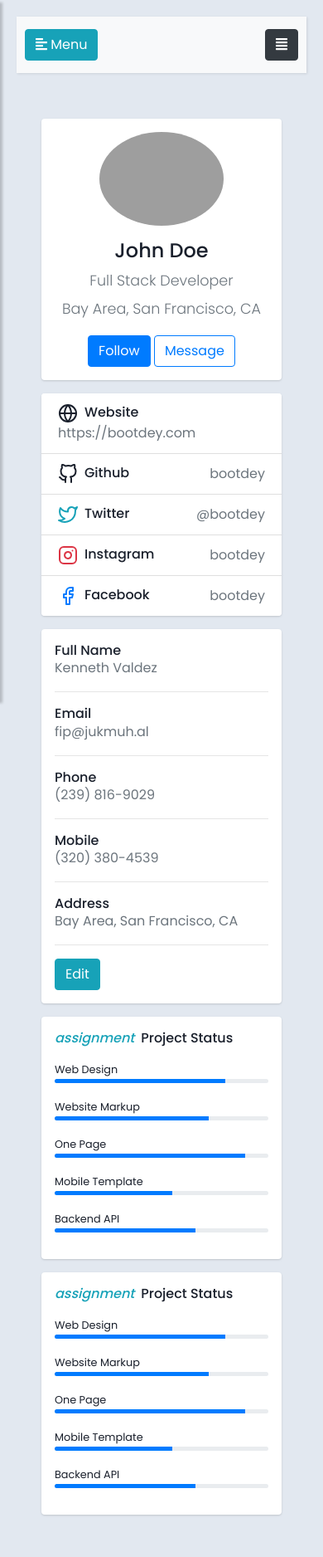
After one commit to abhirajdas06/assets, a Django app: page /profile/ in a window 390 px wide. The commit adds this page. Shown: the whole page at 83% size. Run offline with Django 4.2, Linux system fonts and the light colour scheme; tables that the repository leaves empty hold one stand-in row (values such as "Sample post"); some libraries are stand-ins or nearby versions; grey boxes are pictures that could not be loaded.

Commit message:
urls update

```diff
--- /dev/null
+++ b/dashboard/templates/home/profile.html
@@ -0,0 +1,167 @@
+{% extends 'sidebar.html' %} {% load static %}
+{% block body %}
+<div class="container">
+    <div class="main-body">
+
+          <div class="row gutters-sm">
+            <div class="col-md-4 mb-3">
+              <div class="card">
+                <div class="card-body">
+                  <div class="d-flex flex-column align-items-center text-center">
+                    <img src="https://bootdey.com/img/Content/avatar/avatar7.png" alt="Admin" class="rounded-circle" width="150">
+                    <div class="mt-3">
+                      <h4>John Doe</h4>
+                      <p class="text-secondary mb-1">Full Stack Developer</p>
+                      <p class="text-muted font-size-sm">Bay Area, San Francisco, CA</p>
+                      <button class="btn btn-primary">Follow</button>
+                      <button class="btn btn-outline-primary">Message</button>
+                    </div>
+                  </div>
+                </div>
+              </div>
+              <div class="card mt-3">
+                <ul class="list-group list-group-flush">
+                  <li class="list-group-item d-flex justify-content-between align-items-center flex-wrap">
+                    <h6 class="mb-0"><svg xmlns="http://www.w3.org/2000/svg" width="24" height="24" viewBox="0 0 24 24" fill="none" stroke="currentColor" stroke-width="2" stroke-linecap="round" stroke-linejoin="round" class="feather feather-globe mr-2 icon-inline"><circle cx="12" cy="12" r="10"></circle><line x1="2" y1="12" x2="22" y2="12"></line><path d="M12 2a15.3 15.3 0 0 1 4 10 15.3 15.3 0 0 1-4 10 15.3 15.3 0 0 1-4-10 15.3 15.3 0 0 1 4-10z"></path></svg>Website</h6>
+                    <span class="text-secondary">https://bootdey.com</span>
+                  </li>
+                  <li class="list-group-item d-flex justify-content-between align-items-center flex-wrap">
+                    <h6 class="mb-0"><svg xmlns="http://www.w3.org/2000/svg" width="24" height="24" viewBox="0 0 24 24" fill="none" stroke="currentColor" stroke-width="2" stroke-linecap="round" stroke-linejoin="round" class="feather feather-github mr-2 icon-inline"><path d="M9 19c-5 1.5-5-2.5-7-3m14 6v-3.87a3.37 3.37 0 0 0-.94-2.61c3.14-.35 6.44-1.54 6.44-7A5.44 5.44 0 0 0 20 4.77 5.07 5.07 0 0 0 19.91 1S18.73.65 16 2.48a13.38 13.38 0 0 0-7 0C6.27.65 5.09 1 5.09 1A5.07 5.07 0 0 0 5 4.77a5.44 5.44 0 0 0-1.5 3.78c0 5.42 3.3 6.61 6.44 7A3.37 3.37 0 0 0 9 18.13V22"></path></svg>Github</h6>
+                    <span class="text-secondary">bootdey</span>
+                  </li>
+                  <li class="list-group-item d-flex justify-content-between align-items-center flex-wrap">
+                    <h6 class="mb-0"><svg xmlns="http://www.w3.org/2000/svg" width="24" height="24" viewBox="0 0 24 24" fill="none" stroke="currentColor" stroke-width="2" stroke-linecap="round" stroke-linejoin="round" class="feather feather-twitter mr-2 icon-inline text-info"><path d="M23 3a10.9 10.9 0 0 1-3.14 1.53 4.48 4.48 0 0 0-7.86 3v1A10.66 10.66 0 0 1 3 4s-4 9 5 13a11.64 11.64 0 0 1-7 2c9 5 20 0 20-11.5a4.5 4.5 0 0 0-.08-.83A7.72 7.72 0 0 0 23 3z"></path></svg>Twitter</h6>
+                    <span class="text-secondary">@bootdey</span>
+                  </li>
+                  <li class="list-group-item d-flex justify-content-between align-items-center flex-wrap">
+                    <h6 class="mb-0"><svg xmlns="http://www.w3.org/2000/svg" width="24" height="24" viewBox="0 0 24 24" fill="none" stroke="currentColor" stroke-width="2" stroke-linecap="round" stroke-linejoin="round" class="feather feather-instagram mr-2 icon-inline text-danger"><rect x="2" y="2" width="20" height="20" rx="5" ry="5"></rect><path d="M16 11.37A4 4 0 1 1 12.63 8 4 4 0 0 1 16 11.37z"></path><line x1="17.5" y1="6.5" x2="17.51" y2="6.5"></line></svg>Instagram</h6>
+                    <span class="text-secondary">bootdey</span>
+                  </li>
+                  <li class="list-group-item d-flex justify-content-between align-items-center flex-wrap">
+                    <h6 class="mb-0"><svg xmlns="http://www.w3.org/2000/svg" width="24" height="24" viewBox="0 0 24 24" fill="none" stroke="currentColor" stroke-width="2" stroke-linecap="round" stroke-linejoin="round" class="feather feather-facebook mr-2 icon-inline text-primary"><path d="M18 2h-3a5 5 0 0 0-5 5v3H7v4h3v8h4v-8h3l1-4h-4V7a1 1 0 0 1 1-1h3z"></path></svg>Facebook</h6>
+                    <span class="text-secondary">bootdey</span>
+                  </li>
+                </ul>
+              </div>
+            </div>
+            <div class="col-md-8">
+              <div class="card mb-3">
+                <div class="card-body">
+                  <div class="row">
+                    <div class="col-sm-3">
+                      <h6 class="mb-0">Full Name</h6>
+                    </div>
+                    <div class="col-sm-9 text-secondary">
+                      Kenneth Valdez
+                    </div>
+                  </div>
+                  <hr>
+                  <div class="row">
+                    <div class="col-sm-3">
+                      <h6 class="mb-0">Email</h6>
+                    </div>
+                    <div class="col-sm-9 text-secondary">
+                      fip@jukmuh.al
+                    </div>
+                  </div>
+                  <hr>
+                  <div class="row">
+                    <div class="col-sm-3">
+                      <h6 class="mb-0">Phone</h6>
+                    </div>
+                    <div class="col-sm-9 text-secondary">
+                      (239) 816-9029
+                    </div>
+                  </div>
+                  <hr>
+                  <div class="row">
+                    <div class="col-sm-3">
+                      <h6 class="mb-0">Mobile</h6>
+                    </div>
+                    <div class="col-sm-9 text-secondary">
+                      (320) 380-4539
+                    </div>
+                  </div>
+                  <hr>
+                  <div class="row">
+                    <div class="col-sm-3">
+                      <h6 class="mb-0">Address</h6>
+                    </div>
+                    <div class="col-sm-9 text-secondary">
+                      Bay Area, San Francisco, CA
+                    </div>
+                  </div>
+                  <hr>
+                  <div class="row">
+                    <div class="col-sm-12">
+                      <a class="btn btn-info " href="#">Edit</a>
+                    </div>
+                  </div>
+                </div>
+              </div>
+
+              <div class="row gutters-sm">
+                <div class="col-sm-6 mb-3">
+                  <div class="card h-100">
+                    <div class="card-body">
+                      <h6 class="d-flex align-items-center mb-3"><i class="material-icons text-info mr-2">assignment</i>Project Status</h6>
+                      <small>Web Design</small>
+                      <div class="progress mb-3" style="height: 5px">
+                        <div class="progress-bar bg-primary" role="progressbar" style="width: 80%" aria-valuenow="80" aria-valuemin="0" aria-valuemax="100"></div>
+                      </div>
+                      <small>Website Markup</small>
+                      <div class="progress mb-3" style="height: 5px">
+                        <div class="progress-bar bg-primary" role="progressbar" style="width: 72%" aria-valuenow="72" aria-valuemin="0" aria-valuemax="100"></div>
+                      </div>
+                      <small>One Page</small>
+                      <div class="progress mb-3" style="height: 5px">
+                        <div class="progress-bar bg-primary" role="progressbar" style="width: 89%" aria-valuenow="89" aria-valuemin="0" aria-valuemax="100"></div>
+                      </div>
+                      <small>Mobile Template</small>
+                      <div class="progress mb-3" style="height: 5px">
+                        <div class="progress-bar bg-primary" role="progressbar" style="width: 55%" aria-valuenow="55" aria-valuemin="0" aria-valuemax="100"></div>
+                      </div>
+                      <small>Backend API</small>
+                      <div class="progress mb-3" style="height: 5px">
+                        <div class="progress-bar bg-primary" role="progressbar" style="width: 66%" aria-valuenow="66" aria-valuemin="0" aria-valuemax="100"></div>
+                      </div>
+                    </div>
+                  </div>
+                </div>
+                <div class="col-sm-6 mb-3">
+                  <div class="card h-100">
+                    <div class="card-body">
+                      <h6 class="d-flex align-items-center mb-3"><i class="material-icons text-info mr-2">assignment</i>Project Status</h6>
+                      <small>Web Design</small>
+                      <div class="progress mb-3" style="height: 5px">
+                        <div class="progress-bar bg-primary" role="progressbar" style="width: 80%" aria-valuenow="80" aria-valuemin="0" aria-valuemax="100"></div>
+                      </div>
+                      <small>Website Markup</small>
+                      <div class="progress mb-3" style="height: 5px">
+                        <div class="progress-bar bg-primary" role="progressbar" style="width: 72%" aria-valuenow="72" aria-valuemin="0" aria-valuemax="100"></div>
+                      </div>
+                      <small>One Page</small>
+                      <div class="progress mb-3" style="height: 5px">
+                        <div class="progress-bar bg-primary" role="progressbar" style="width: 89%" aria-valuenow="89" aria-valuemin="0" aria-valuemax="100"></div>
+                      </div>
+                      <small>Mobile Template</small>
+                      <div class="progress mb-3" style="height: 5px">
+                        <div class="progress-bar bg-primary" role="progressbar" style="width: 55%" aria-valuenow="55" aria-valuemin="0" aria-valuemax="100"></div>
+                      </div>
+                      <small>Backend API</small>
+                      <div class="progress mb-3" style="height: 5px">
+                        <div class="progress-bar bg-primary" role="progressbar" style="width: 66%" aria-valuenow="66" aria-valuemin="0" aria-valuemax="100"></div>
+                      </div>
+                    </div>
+                  </div>
+                </div>
+              </div>
+
+
+
+            </div>
+          </div>
+
+        </div>
+    </div>
+    {% endblock body %}
--- a/dashboard/urls.py
+++ b/dashboard/urls.py
@@ -4,4 +4,5 @@ from dashboard import views
 
 urlpatterns = [
     path('',views.index,name="Home"),
+    path('profile/', views.profile, name="Profile")
 ]
--- a/dashboard/views.py
+++ b/dashboard/views.py
@@ -1,5 +1,7 @@
 from django.shortcuts import render
 from django.http import HttpResponse
+from django.views.generic import TemplateView
+
 
 # Create your views here.
 def index(request):
@@ -7,3 +9,9 @@ def index(request):
     #     print ('hello')
     # return HttpResponse("Hello Home")
     return render(request, "home/index.html")
+
+def profile(request):
+    # if request.method == 'PSOT':
+    #     print ('hello')
+    # return HttpResponse("Hello Home")
+    return render(request, "home/profile.html")
--- a/static/assets/css/style.css
+++ b/static/assets/css/style.css
@@ -189,3 +189,57 @@ a.article:hover {
     top: 0;
     right: 0;
 }
+
+body{
+    margin-top:20px;
+    color: #1a202c;
+    text-align: left;
+    background-color: #e2e8f0;
+}
+.main-body {
+    padding: 15px;
+}
+.card {
+    box-shadow: 0 1px 3px 0 rgba(0,0,0,.1), 0 1px 2px 0 rgba(0,0,0,.06);
+}
+
+.card {
+    position: relative;
+    display: flex;
+    flex-direction: column;
+    min-width: 0;
+    word-wrap: break-word;
+    background-color: #fff;
+    background-clip: border-box;
+    border: 0 solid rgba(0,0,0,.125);
+    border-radius: .25rem;
+}
+
+.card-body {
+    flex: 1 1 auto;
+    min-height: 1px;
+    padding: 1rem;
+}
+
+.gutters-sm {
+    margin-right: -8px;
+    margin-left: -8px;
+}
+
+.gutters-sm>.col, .gutters-sm>[class*=col-] {
+    padding-right: 8px;
+    padding-left: 8px;
+}
+.mb-3, .my-3 {
+    margin-bottom: 1rem!important;
+}
+
+.bg-gray-300 {
+    background-color: #e2e8f0;
+}
+.h-100 {
+    height: 100%!important;
+}
+.shadow-none {
+    box-shadow: none!important;
+}
--- a/templates/sidebar.html
+++ b/templates/sidebar.html
@@ -53,8 +53,9 @@
         </div>
 
         <ul class="list-unstyled components">
-          <p>Dummy Heading</p>
-          <li class="active">
+
+          <p>John Doe</p>
+          <li>
             <a href="#homeSubmenu" data-toggle="collapse" aria-expanded="false"
               >Home</a
             >
@@ -98,16 +99,16 @@
         <ul class="list-unstyled CTAs">
           <li>
             <a
-              href="https://bootstrapious.com/tutorial/files/sidebar.zip"
-              class="download"
-              >Download source</a
+              href="{% url 'Profile' %}"
+              class="article"
+              >Profile</a
             >
           </li>
           <li>
             <a
-              href="https://bootstrapious.com/p/bootstrap-sidebar"
+              href="#"
               class="article"
-              >Back to article</a
+              >Log Out</a
             >
           </li>
         </ul>
@@ -136,7 +137,7 @@
             <div class="collapse navbar-collapse" id="navbarSupportedContent">
               <ul class="nav navbar-nav ml-auto">
                 <li class="nav-item active">
-                  <a class="nav-link" href="#">Page</a>
+                  <a class="nav-link" href="{% url 'Profile' %}">Profile</a>
                 </li>
                 <li class="nav-item">
                   <a class="nav-link" href="#">Page</a>
```
